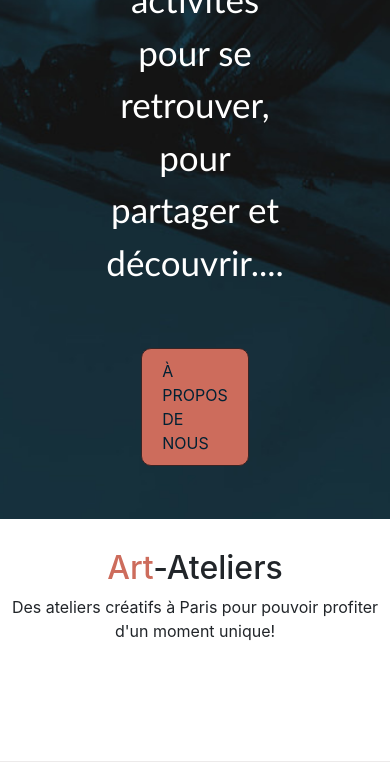
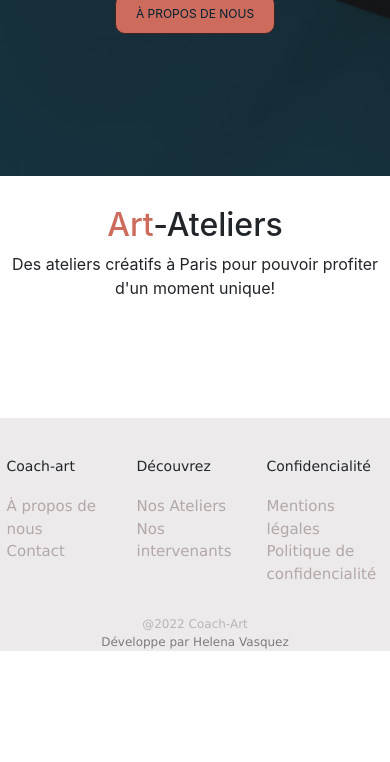
Before and after one commit to Maralena86/Coach-Art, a Symfony app: template templates/home/home.html.twig in a window 390 px wide. Shown: the part 2764-3526 px from the top of the page. After the commit the page ends 3415 px from the top, so only its background shows below. Run offline with Twig, Linux system fonts and the light colour scheme; the template is opened without the code that fills it, so the values that code supplies are empty; some libraries are stand-ins or nearby versions; some web fonts are replaced.

Commit message:
changement responsive home

```diff
--- a/public/css/style.css
+++ b/public/css/style.css
@@ -156,7 +156,7 @@ nav{
     background-position: center;
     background-size: cover;
     color: white;
-    padding: 70px 50px;
+    gap: 30px;
 }
 .info-container p{
     font-size: 50px;
@@ -582,7 +582,7 @@ footer{
 @media screen and (max-width:  1200px){
     .info-container>div, .carousel-item >img{
         width: 100%;
-        height: 450px;
+
     }
     .info-container{
       flex-direction: column-reverse;
@@ -618,9 +618,7 @@ footer{
     }
 }
 @media screen and (max-width:  1000px){
-    #about-coachArt-container h1{
 
-    }
     .bottom-detail{
         flex-direction: column;
     }
@@ -640,13 +638,17 @@ footer{
         margin: 300px 20px;
         width: 90%;
     }
-    .info-container p{
-        font-size: 35px;
-    }
+
     .title-page{
         font-size: 55px;
     }
+    .info-container p {
+        font-size: 45px;
+    }
+    .about-us-btn {
 
+        font-size: 12px;
+    }
 
     .grid-item{
         width: 100%;
@@ -705,6 +707,9 @@ footer{
     .title-page{
         font-size: 45px;
     }
+    .info-container p{
+        font-size: 25px;
+    }
     .grid-container{
         width: 95%;
     }
@@ -717,6 +722,9 @@ footer{
     .contact-form{
     width: 400px;
     }
+    .info-container>div, .carousel-item >img {
+        height: 400px;
+    }
 }
 @media screen and (max-width:  330px){
         .about-us-container{
@@ -724,6 +732,15 @@ footer{
         }
         #logo{
             font-size: 20px;
+        }
+        #about-coachArt-container {
+            padding: 30px 10px;
+        }
+        #about-coachArt-container h1{
+            font-size: 25px;
+        }
+        .about-us-btn {
+            font-size: 10px;
         }
         .about-us-container img{
             height: 300px;
@@ -734,6 +751,7 @@ footer{
             font-size: 25px;
 
         }
+
         .footer-info h4{
             font-size: 12px;
         }
--- a/templates/home/home.html.twig
+++ b/templates/home/home.html.twig
@@ -6,7 +6,7 @@
 </div>
 
 <div id="about-coachArt-container" >
-<h1 class="mb-3 display-4">Coach-art offre des ateliers créatifs à Paris <img src="https://s3-eu-west-1.amazonaws.com/sqily/production/workspaces/2204/attachments/Tour-eiffel.gif" alt="paris" width= "80"/></h1>
+<h1 class="mb-3 ">Coach-art offre des ateliers créatifs à Paris <img src="https://s3-eu-west-1.amazonaws.com/sqily/production/workspaces/2204/attachments/Tour-eiffel.gif" alt="paris" width= "80"/></h1>
     <p class="mb-5">Tu pourrait profiter de: </p>
     <div class=" d-flex justify-content-around flex-wrap">
     <div class="about-coachArt">
@@ -29,7 +29,7 @@
 </div>
 <div class="info-container d-flex">
     <div class="d-flex justify-content-center">
-        <div class="col-9 align-self-center">
+        <div class=" align-self-center">
             <p class="">Des activités pour se retrouver, pour partager et découvrir....</p>
             <div class="btn-container">
                     <a class="btn-color2 about-us-btn" id="btn-a"href="{{path('app_home_about')}}"> À PROPOS DE NOUS</a>
```
